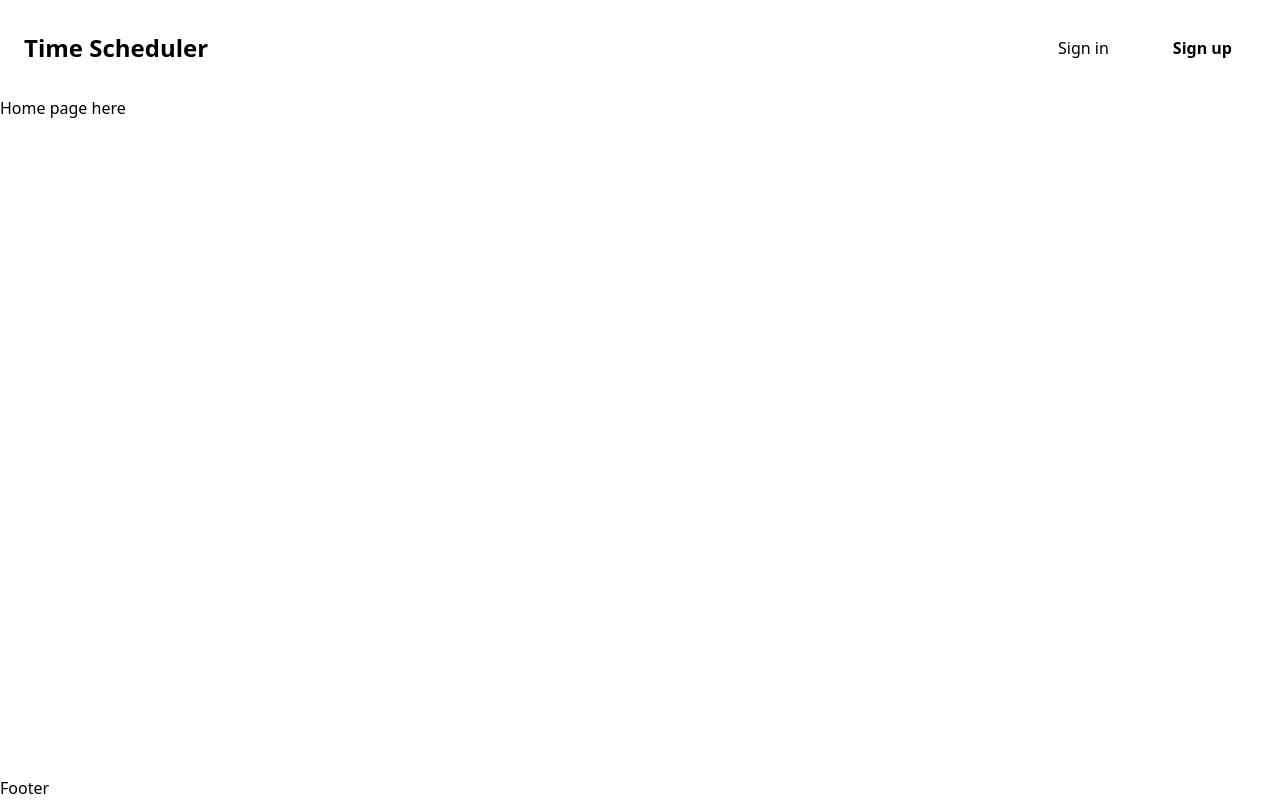
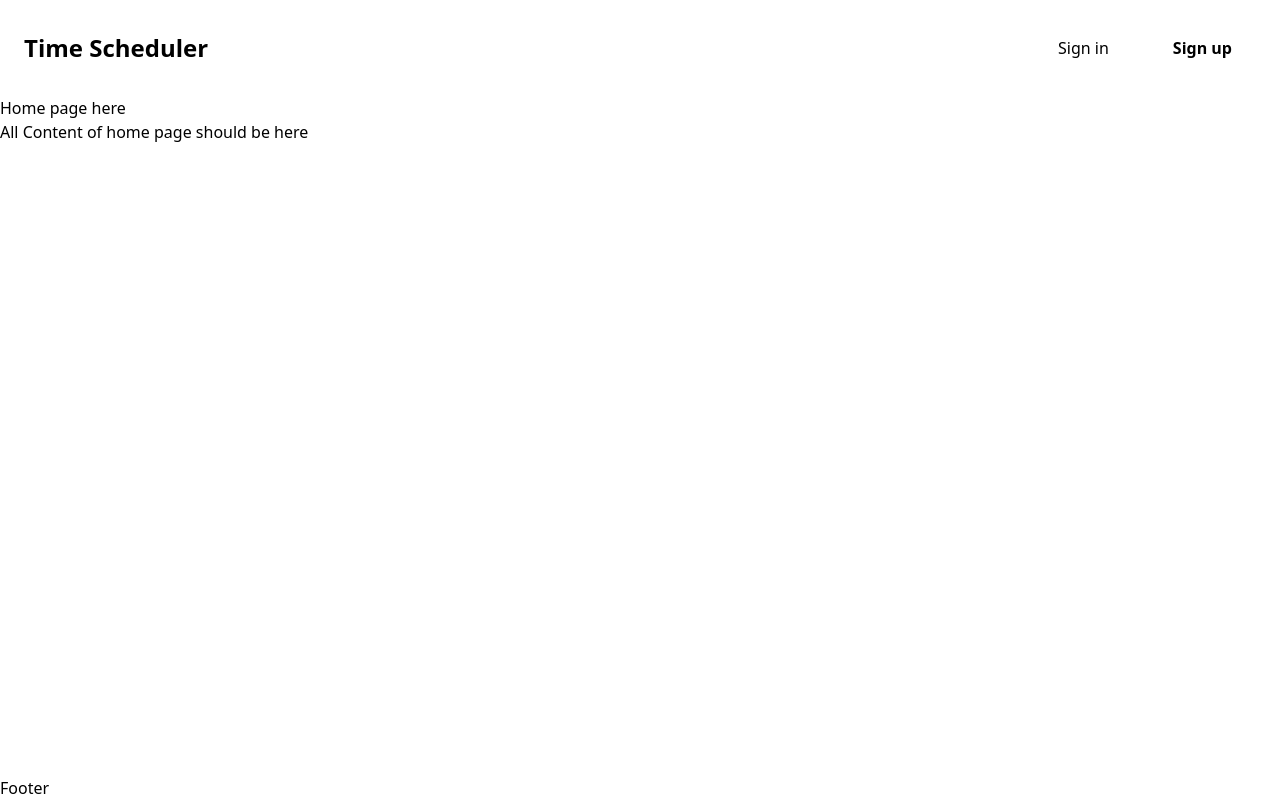
Before and after one commit to hisuvo/time-scheduler-client, a React (Vite) app: page / in a window 1280 px wide. Built offline with nearby package versions, Linux system fonts and the light colour scheme.

Commit message:
test code

```diff
--- a/index.html
+++ b/index.html
@@ -7,6 +7,7 @@
     <title>Time Scheduler</title>
   </head>
   <body>
+
     <div id="root"></div>
     <script type="module" src="/src/main.jsx"></script>
   </body>
--- a/src/Pages/Home/Home.jsx
+++ b/src/Pages/Home/Home.jsx
@@ -5,6 +5,7 @@ const Home = () => {
   return (
     <div>
       <h1>Home page here</h1>
+      <p>All Content of home page should be here</p>
     </div>
   );
 };
```
